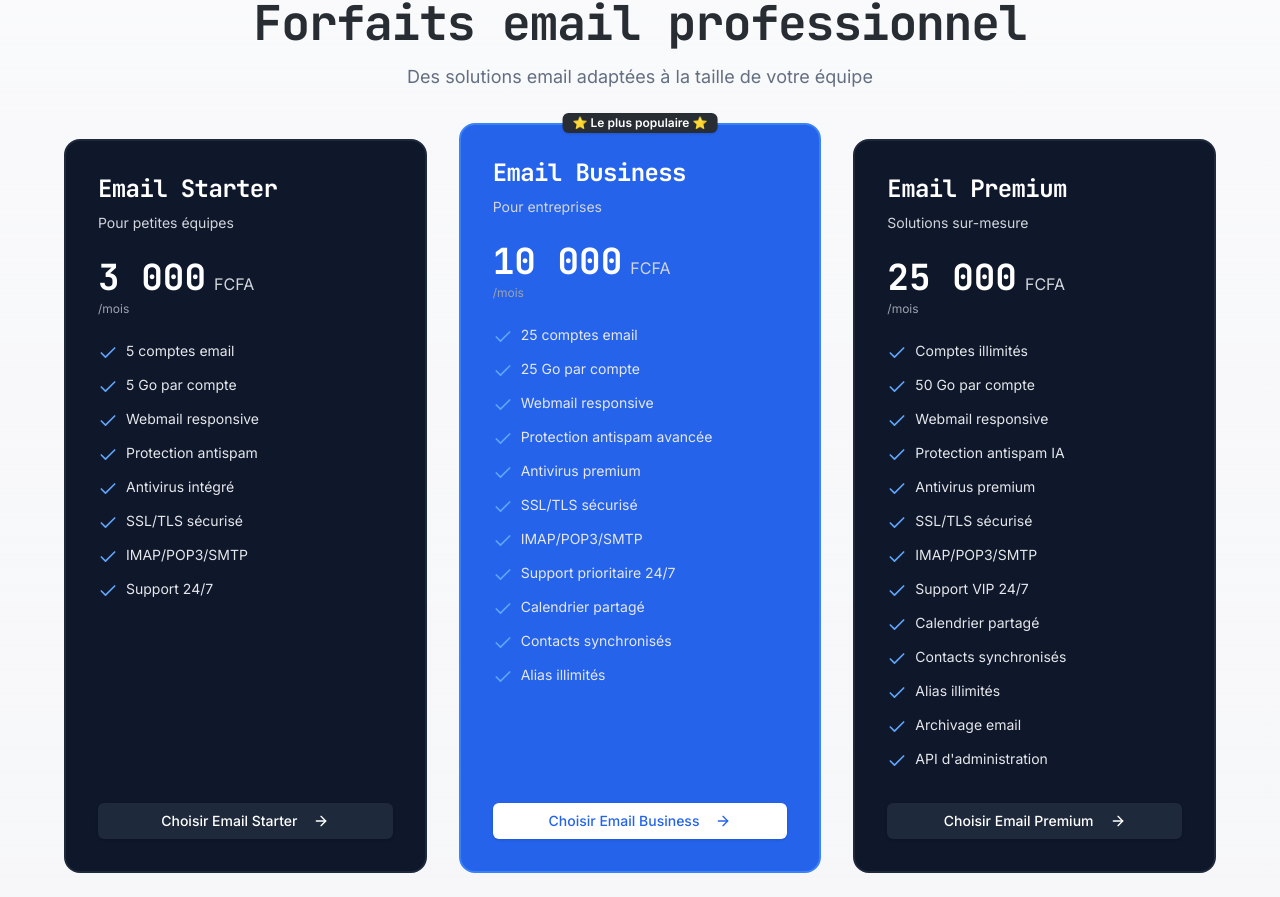
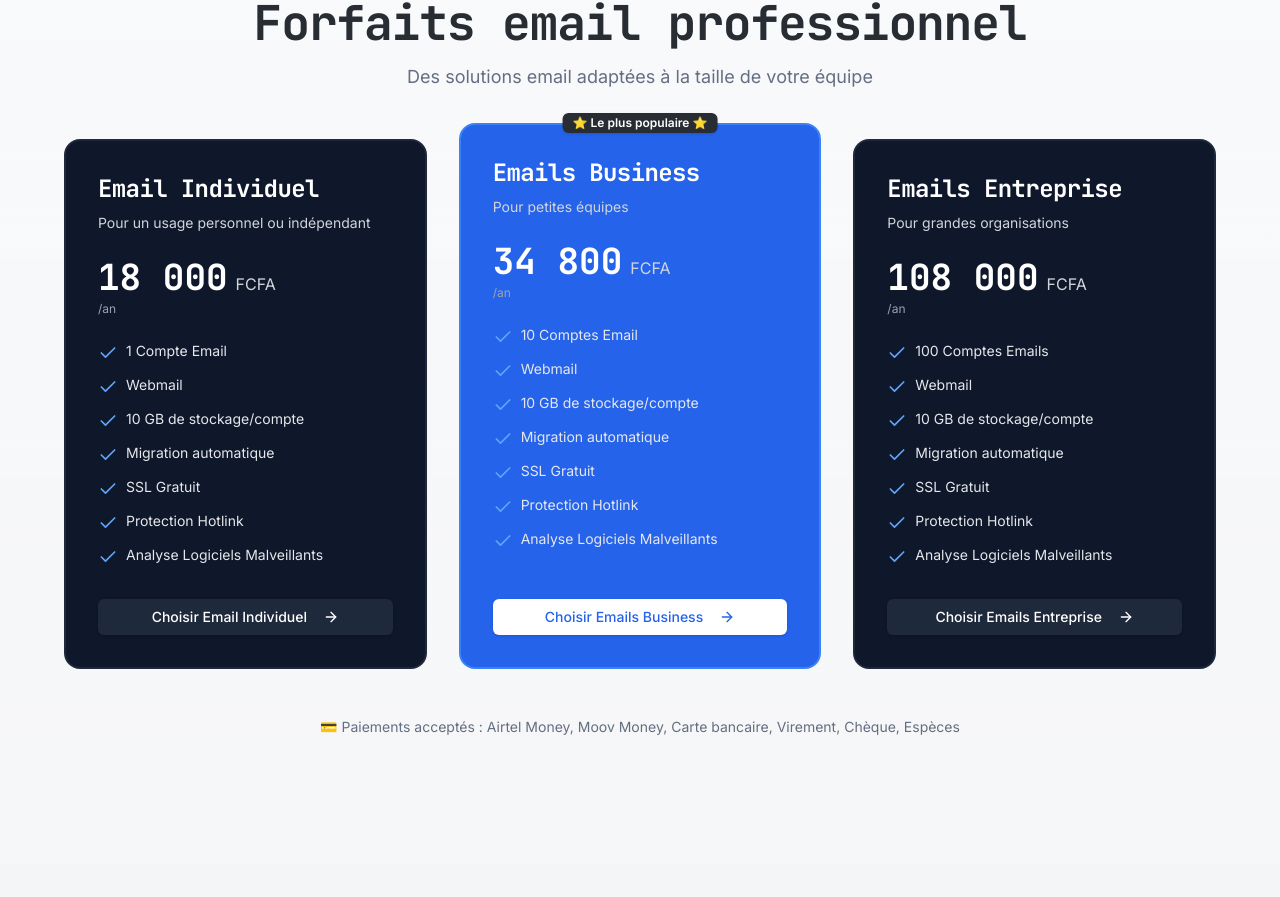
Before and after one commit to brice214/sg-6b163f7e-d25b-45da-95b7-a0681ea5011c-1791216779, a Next.js app: page /emails-professionnels in a window 1280 px wide. Shown: the part 1900-2797 px from the top of the page. Built offline with nearby package versions, Linux system fonts and the light colour scheme.

Commit message:
feat(pricing): update emails pro annual plans

```diff
--- a/src/pages/emails-professionnels.tsx
+++ b/src/pages/emails-professionnels.tsx
@@ -10,63 +10,52 @@ import { Mail, Shield, Lock, Cloud, HardDrive, Globe } from "lucide-react";
 
 const forfaits: PricingPlan[] = [
   {
-    name: "Email Starter",
-    description: "Pour petites équipes",
-    price: "3 000",
-    period: "/mois",
-    url: "https://spiderhoster.com/portail/index.php?rp=/store/hebergement-email",
+    name: "Email Individuel",
+    description: "Pour un usage personnel ou indépendant",
+    price: "18 000",
+    period: "/an",
+    url: "https://spiderhoster.com/portail/index.php?rp=/store/hebergement-emails/solo",
     features: [
-      "5 comptes email",
-      "5 Go par compte",
-      "Webmail responsive",
-      "Protection antispam",
-      "Antivirus intégré",
-      "SSL/TLS sécurisé",
-      "IMAP/POP3/SMTP",
-      "Support 24/7",
+      "1 Compte Email",
+      "Webmail",
+      "10 GB de stockage/compte",
+      "Migration automatique",
+      "SSL Gratuit",
+      "Protection Hotlink",
+      "Analyse Logiciels Malveillants",
     ],
   },
   {
-    name: "Email Business",
-    description: "Pour entreprises",
-    price: "10 000",
-    period: "/mois",
-    url: "https://spiderhoster.com/portail/index.php?rp=/store/hebergement-email",
+    name: "Emails Business",
+    description: "Pour petites équipes",
+    price: "34 800",
+    period: "/an",
+    url: "https://spiderhoster.com/portail/index.php?rp=/store/hebergement-emails/pme",
     features: [
-      "25 comptes email",
-      "25 Go par compte",
-      "Webmail responsive",
-      "Protection antispam avancée",
-      "Antivirus premium",
-      "SSL/TLS sécurisé",
-      "IMAP/POP3/SMTP",
-      "Support prioritaire 24/7",
-      "Calendrier partagé",
-      "Contacts synchronisés",
-      "Alias illimités",
+      "10 Comptes Email",
+      "Webmail",
+      "10 GB de stockage/compte",
+      "Migration automatique",
+      "SSL Gratuit",
+      "Protection Hotlink",
+      "Analyse Logiciels Malveillants",
     ],
     popular: true,
   },
   {
-    name: "Email Premium",
-    description: "Solutions sur-mesure",
-    price: "25 000",
-    period: "/mois",
-    url: "https://spiderhoster.com/portail/index.php?rp=/store/hebergement-email",
+    name: "Emails Entreprise",
+    description: "Pour grandes organisations",
+    price: "108 000",
+    period: "/an",
+    url: "https://spiderhoster.com/portail/index.php?rp=/store/hebergement-emails/companies",
     features: [
-      "Comptes illimités",
-      "50 Go par compte",
-      "Webmail responsive",
-      "Protection antispam IA",
-      "Antivirus premium",
-      "SSL/TLS sécurisé",
-      "IMAP/POP3/SMTP",
-      "Support VIP 24/7",
-      "Calendrier partagé",
-      "Contacts synchronisés",
-      "Alias illimités",
-      "Archivage email",
-      "API d'administration",
+      "100 Comptes Emails",
+      "Webmail",
+      "10 GB de stockage/compte",
+      "Migration automatique",
+      "SSL Gratuit",
+      "Protection Hotlink",
+      "Analyse Logiciels Malveillants",
     ],
   },
 ];
```
